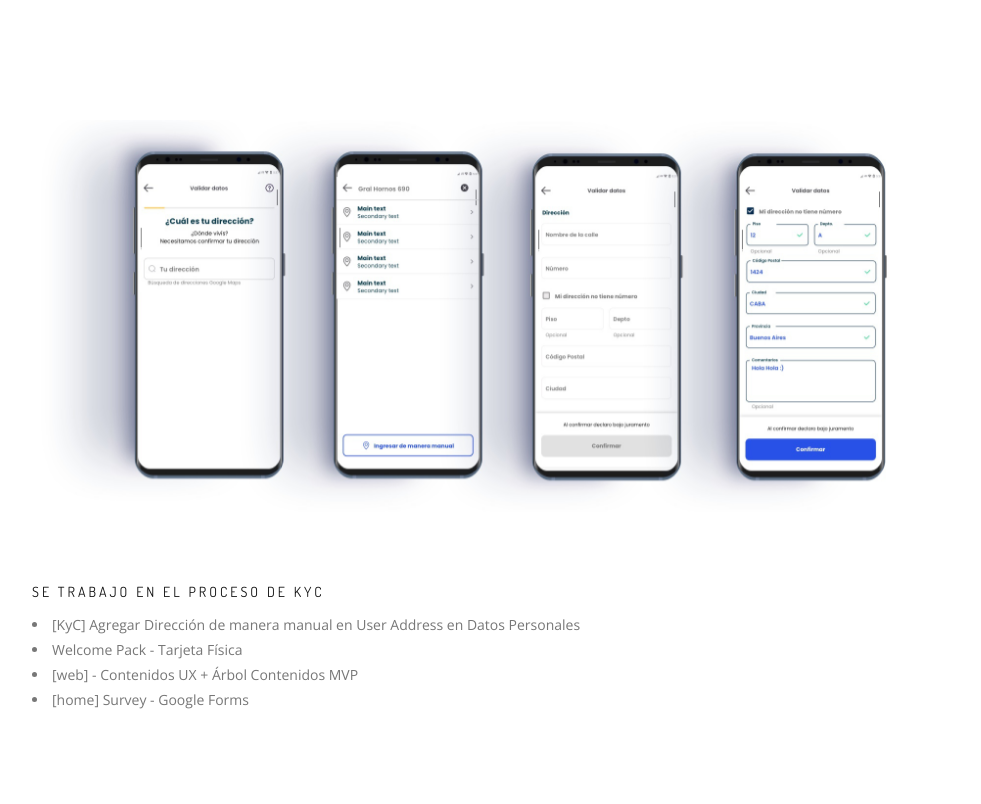
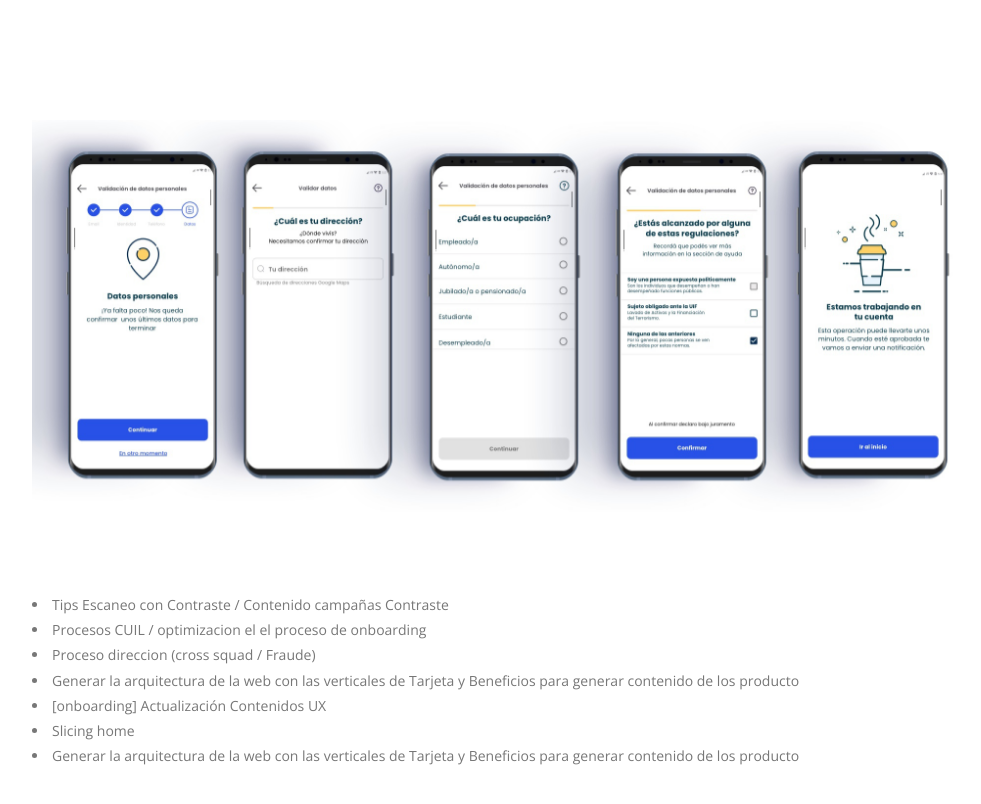
Before and after one commit to jorgeloviedo/ck, a website: page public/about.html in a window 1280 px wide. Shown: the part 1440-2244 px from the top of the page, without its empty margins (138-1119 px from the left). Drawn offline with nearby package versions, Linux system fonts and the light colour scheme; some packages are replaced by stand-ins of ours.

Commit message:
Modificaciones UX UI

```diff
--- a/public/about.html
+++ b/public/about.html
@@ -77,7 +77,7 @@
                 <div class="col-sm-5">
                     <h4 class="font-alt m-t-0 m-b-20">Sprint Review</h4>
                     <ul>
-                        <li>Trabajar el fortalecimiento del onboarding enfocandonos principalmente en la integridad de información con OP y Jumio.
+                        <li>Desbloquear datos personales, rediseñando la UI y la arquitectura de Backend para mejorar la experiencia y la integridad de datos de KYC
                         </li>
                     </ul>
                 </div>
@@ -184,7 +184,7 @@
                 <div class="col-sm-12">
                     <div class="owl-carousel slider-images">
                         <div class="item">
-                            <img src="assets/images/UX-1.jpg" alt=""/>
+                            <img src="assets/images/Review.jpg" alt=""/>
                         </div>
                     </div>
                 </div>
@@ -196,11 +196,14 @@
                 <div class="col-md-12">
                     <div class="row multi-columns-row">
                         <div class="col-sm-12 col-md-12 col-lg-12 m-b-30">
-                            <h5 class="font-alt m-t-0">Se trabajo en el Proceso de KyC</h5>
-                            <li>[KyC] Agregar Dirección de manera manual en User Address en Datos Personales</li>
-                            <li>Welcome Pack - Tarjeta Física</li>
-                            <li>[web] - Contenidos UX + Árbol Contenidos MVP</li>
-                            <li>[home] Survey - Google Forms</li>
+                            <h5 class="font-alt m-t-0"></h5>
+                            <li>Tips Escaneo con Contraste / Contenido campañas Contraste</li>
+                            <li>Procesos CUIL / optimizacion el el proceso de onboarding</li>
+                            <li>Proceso direccion (cross squad / Fraude)</li>
+                            <li>Generar la arquitectura de la web con las verticales de Tarjeta y Beneficios para generar contenido de los producto</li>
+                            <li>[onboarding] Actualización Contenidos UX</li>
+                            <li>Slicing home</li>
+                            <li>Generar la arquitectura de la web con las verticales de Tarjeta y Beneficios para generar contenido de los producto</li>
                         </div>
                     </div>
                 </div>
```
Also changed, not shown: public/assets/images/Review.jpg (added).
